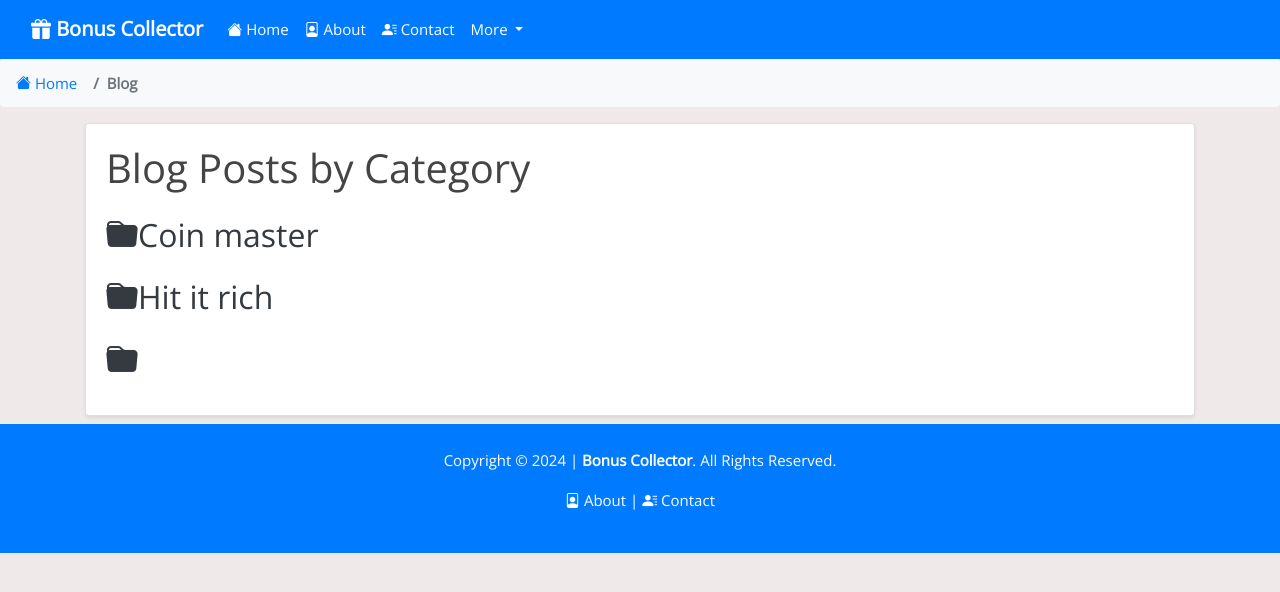
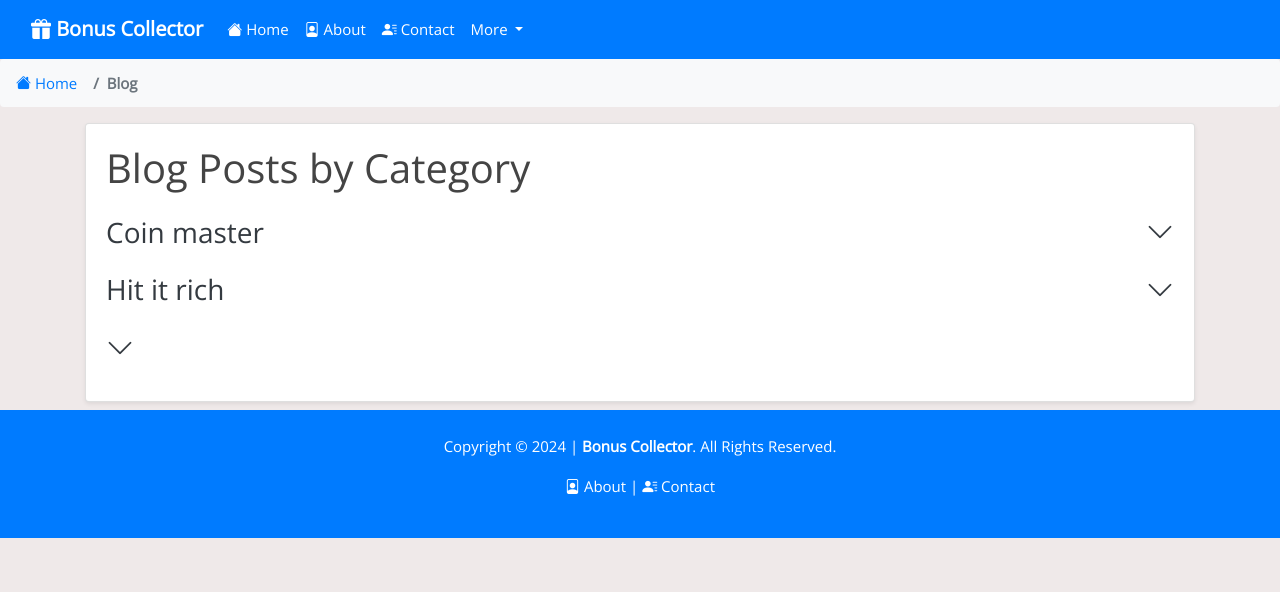
Before and after one commit to Prollad99/bs-net, a Jekyll site: the page built from _blogs/index.html, in a window 1280 px wide. Shown: the top 592 px of the page. Built offline with Jekyll 4.4.1, drawn with Linux system fonts in a browser that asks for light colours; nearby versions of some CDN libraries; comment, search, counter and statistics services are not loaded.

Commit message:
Update index.html

```diff
--- a/_blogs/index.html
+++ b/_blogs/index.html
@@ -14,13 +14,13 @@ show_language_dropdown: false
 
     {% for category in categorized_posts %}
       <div class="mb-3">
-        <!-- Category header with an icon -->
-        <h2 class="mt-4 mb-3">
-          <a class="text-dark text-decoration-none d-flex align-items-center" data-bs-toggle="collapse" href="#category-{{ forloop.index }}" role="button" aria-expanded="false" aria-controls="category-{{ forloop.index }}">
-            <i class="bi bi-folder-fill me-2"></i>
+        <!-- Category header with an arrow icon -->
+        <h3 class="mt-4 mb-3">
+          <a class="text-dark text-decoration-none d-flex justify-content-between align-items-center" data-bs-toggle="collapse" href="#category-{{ forloop.index }}" role="button" aria-expanded="false" aria-controls="category-{{ forloop.index }}">
             {{ category.name | replace: '-', ' ' | capitalize }}
+            <i class="bi bi-chevron-down"></i>
           </a>
-        </h2>
+        </h3>
 
         <!-- Posts under the category, initially hidden -->
         <div class="collapse" id="category-{{ forloop.index }}">
```
